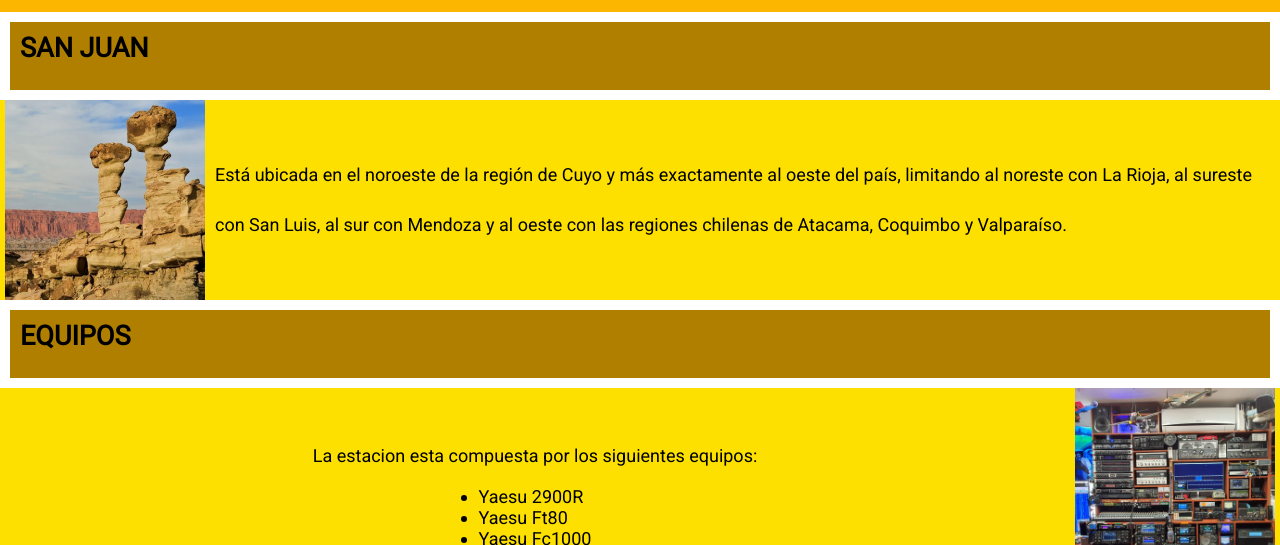
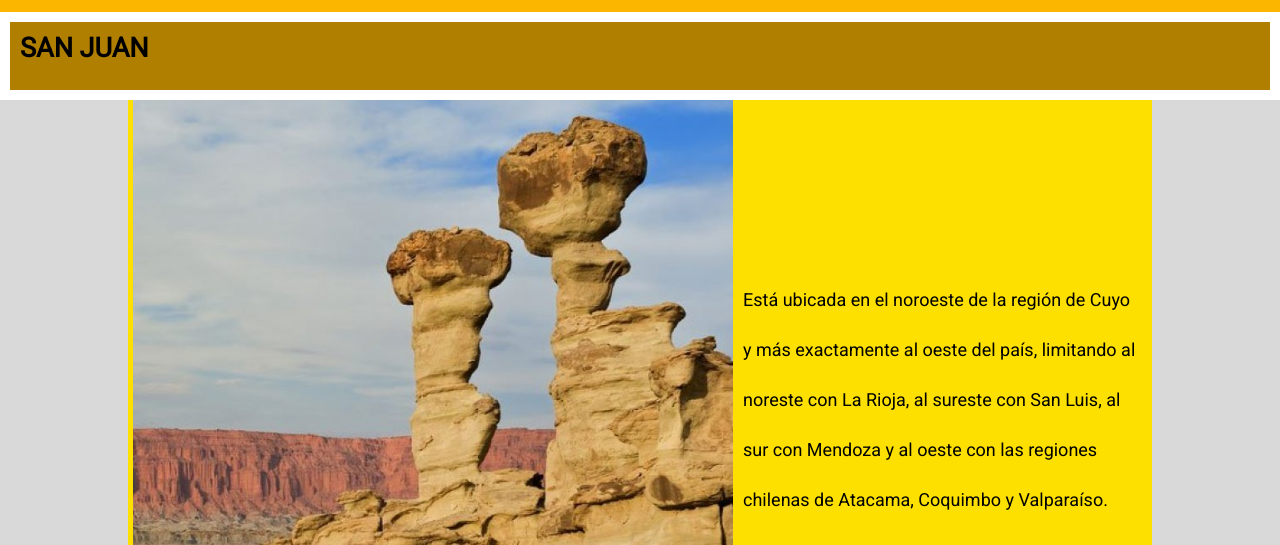
Before and after one commit to pappax/SASS, a website: page index.html in a window 1280 px wide. Shown: the part 255-800 px from the top of the page. Drawn offline with Linux system fonts and the light colour scheme.

Commit message:
Version Final SASS1

```diff
--- a/scss/secciones/_main-index.scss
+++ b/scss/secciones/_main-index.scss
@@ -75,7 +75,7 @@ a {
     padding: 10px;
     margin: 10px;
   }
-
+/*Imagen y texto - 1 card*/
   .Section2 {
     grid-area: Section2;
     background-color: #d9d9d9;
@@ -112,6 +112,7 @@ a {
     margin: 10px;
   }
 
+/*Imagen y texto - 2 card*/
   .Section4 {
     grid-area: Section4;
     background-color: #d9d9d9;
--- a/scss/secciones/_media-query.scss
+++ b/scss/secciones/_media-query.scss
@@ -21,7 +21,7 @@
       }
     }
   }
-
+  .container_index{
   .Section2 {
     div {
       img {
@@ -54,8 +54,7 @@
     }
   }
 }
-
-
+}
 
 /*Dispositivos grandes*/
 @media (min-width: 1024px) {
@@ -81,11 +80,11 @@
       height: auto;
     }
   }
-  }
 
   /*INDEX*/
 
-  .Section2{
+  .container_index {
+    .Section2 {
       div {
         width: 1024px;
         img {
@@ -98,13 +97,13 @@
       }
     }
 
-  .Section4{
+    .Section4 {
       div {
         width: 1024px;
         img {
           width: 600px;
           height: 600px;
-              div{
+          div {
             p {
               margin: 5px;
               padding: 5px;
@@ -117,3 +116,5 @@
         }
       }
     }
+  }
+}
```
Also changed, not shown: css/style.css, images/Face.png (added), images/Insta.png (added), images/You.png (added), 1 other file. Lines whose indentation alone changed are shown as unchanged.
